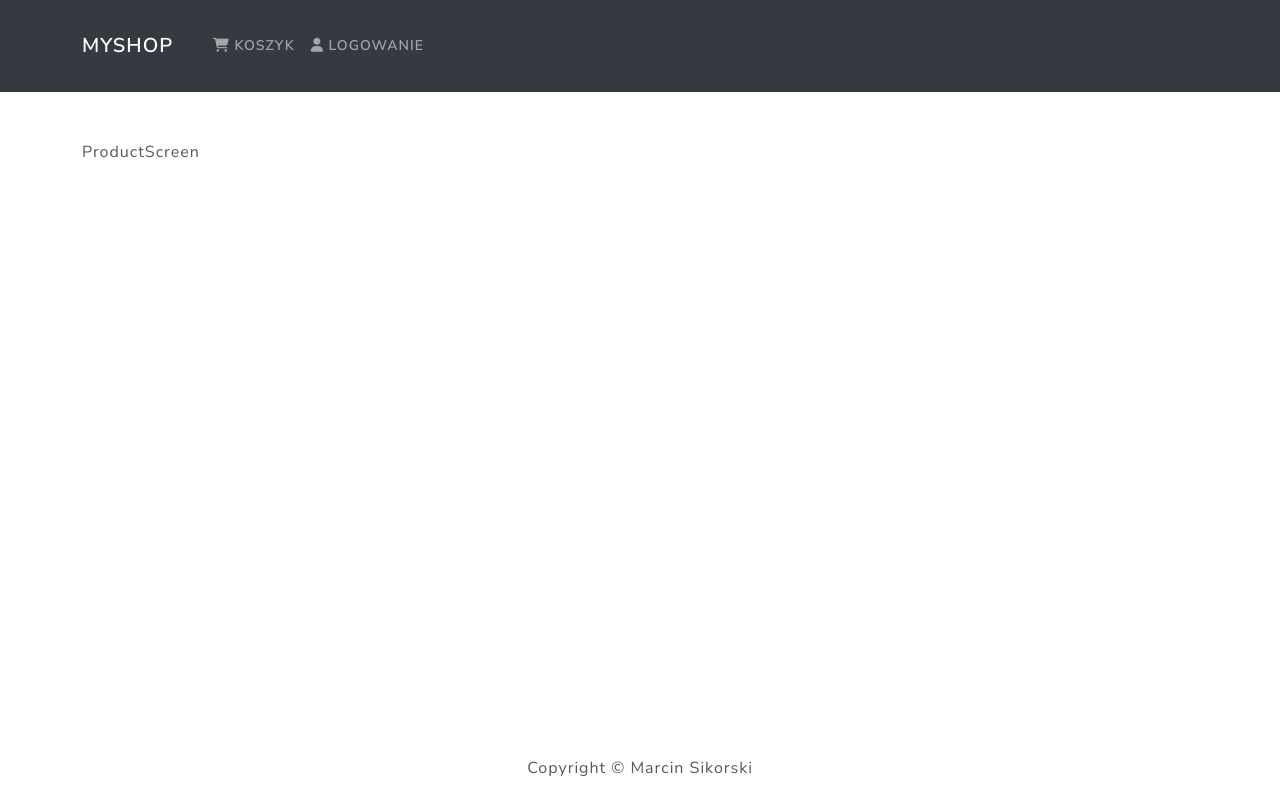
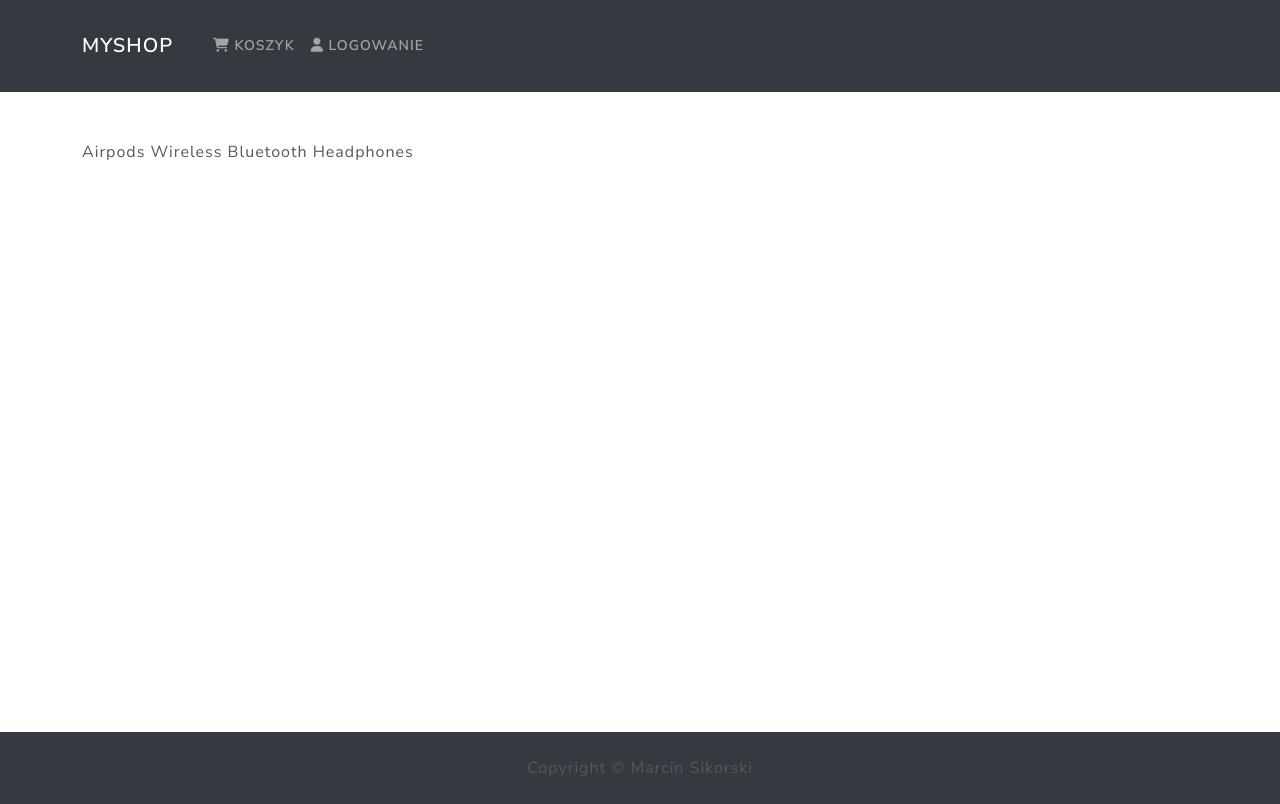
Before and after one commit to marcinsik/Ecommerce-shop, a React (Create React App) app in the folder frontend/: page /product/1 in a window 1280 px wide. Built offline with nearby package versions, Linux system fonts and the light colour scheme.

Commit message:
added product page

```diff
--- a/frontend/src/App.js
+++ b/frontend/src/App.js
@@ -13,8 +13,8 @@ function App() {
       <main className='py-5'>
         <Container>
           <Routes>
-            <Route path='/' Component={HomeScreen} exact />
-            <Route path='/product/:id' Component={ProductScreen} />
+            <Route path='/' element={<HomeScreen/>} exact />
+            <Route path='/product/:id' element={<ProductScreen />} />
           </Routes>
         </Container>
       </main>
--- a/frontend/src/components/Footer.js
+++ b/frontend/src/components/Footer.js
@@ -3,7 +3,7 @@ import { Container, Row, Col } from 'react-bootstrap'
 function Footer() {
   return (
     <div>
-        <footer>
+        <footer class = 'bg-dark'>
             <Container>
                 <Row>
                     <Col className='text-center py-4'>Copyright &copy; Marcin Sikorski</Col>
--- a/frontend/src/screens/ProductScreen.js
+++ b/frontend/src/screens/ProductScreen.js
@@ -1,9 +1,19 @@
 import React from 'react'
+import Rating from '../components/Rating'
+import products from '../products'
+import { Link } from 'react-router-dom'
+import { Row, Col, ListGroup, Image, Button, Card } from 'react-bootstrap'
+import { useParams } from 'react-router-dom';
 
 function ProductScreen() {
+  const { id } = useParams();
+  const product = products.find((p) => p._id === id);
+
   return (
-    <div>ProductScreen</div>
-  )
+    <div>
+      {product.name}
+    </div>
+  );
 }
 
 export default ProductScreen
```
